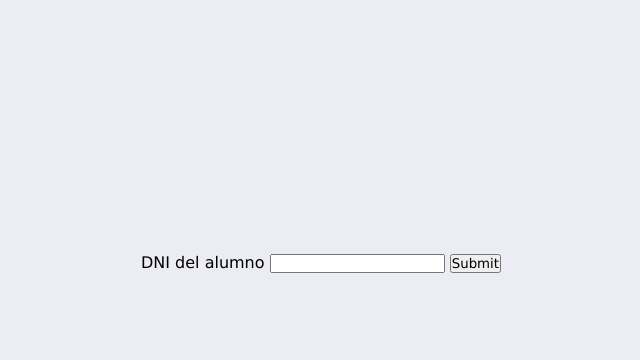
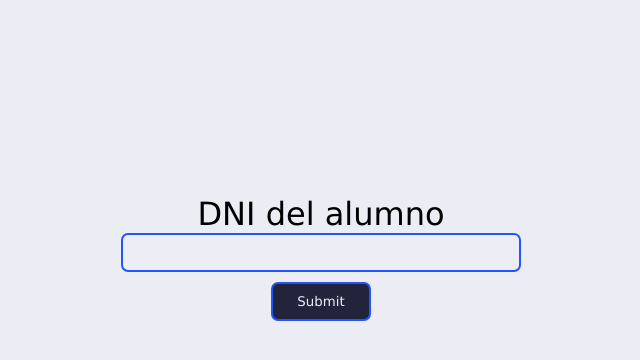
Before and after one commit to Gianluca-V/PHP-Proyect-1, a PHP site: page /FormularioMostrarAlumno.php in a window 1280 px wide. Shown: the part 137-497 px from the top of the page, without its empty margins (319-959 px from the left). Run offline with PHP 8.4, Linux system fonts and the light colour scheme.

Commit message:
Add files via upload

```diff
--- a/BuscarCurso.php
+++ b/BuscarCurso.php
@@ -7,7 +7,7 @@
     <meta charset="UTF-8">
     <meta http-equiv="X-UA-Compatible" content="IE=edge">
     <meta name="viewport" content="width=device-width, initial-scale=1.0">
-    <link rel="stylesheet" href="css/style.css">
+    <link rel="stylesheet" href="css/styleBuscarCurso.css">
     <title>Document</title>
 </head>
 <body>
--- a/FormularioMostrarAlumno.php
+++ b/FormularioMostrarAlumno.php
@@ -4,14 +4,14 @@
     <meta charset="UTF-8">
     <meta http-equiv="X-UA-Compatible" content="IE=edge">
     <meta name="viewport" content="width=device-width, initial-scale=1.0">
- <link rel="stylesheet" href="css/style.css">
+    <link rel="stylesheet" href="css/styleMostrarAlumno.css">
     <title>Document</title>
 </head>
 <body>
     <form action="" method="post">
         <label for="1">DNI del alumno</label>
         <input type="number" name="dni" id="1">
-        <input type="submit" name="enviar">
+        <input type="submit" name="enviar"  class="enviar">
     </form>
     <?php
 
--- a/SolicitudDeCurso.php
+++ b/SolicitudDeCurso.php
@@ -23,7 +23,7 @@
                 $result2=mysqli_query($conexion, $consulta);
                 $mostrar2=mysqli_fetch_array($result2);
 
-                echo '<tr><td>'.$mostrar2['name'].' '.$mostrar2['surname'].'<br> DNI: '.$mostrar2['dni'].'</td> <br> <td> Promedio: '.$mostrar2['average'].' <br> <img src="'.$mostrar2['image'].'" alt="Imgaen"> </td></tr>' ;
+                echo '<div class="data"><tr><td>'.$mostrar2['name'].' '.$mostrar2['surname'].'<br><br> DNI: '.$mostrar2['dni'].'</td> <br><br> <td> Promedio: '.$mostrar2['average'].' <br><br> <img src="'.$mostrar2['image'].'" alt="Imgaen"> </td></tr> </div>' ;
 
                 $dni = $mostrar2['dni'];
 
```
